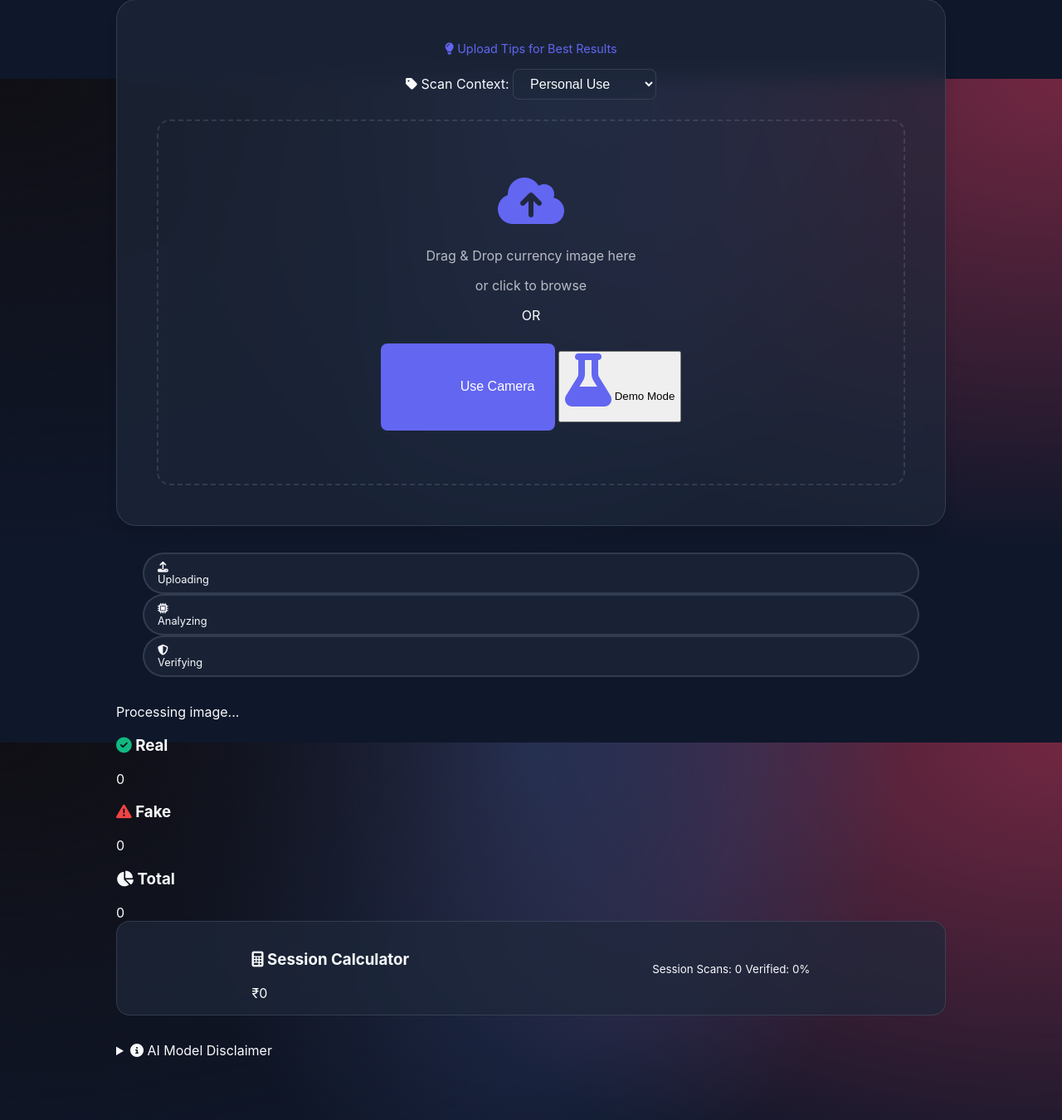
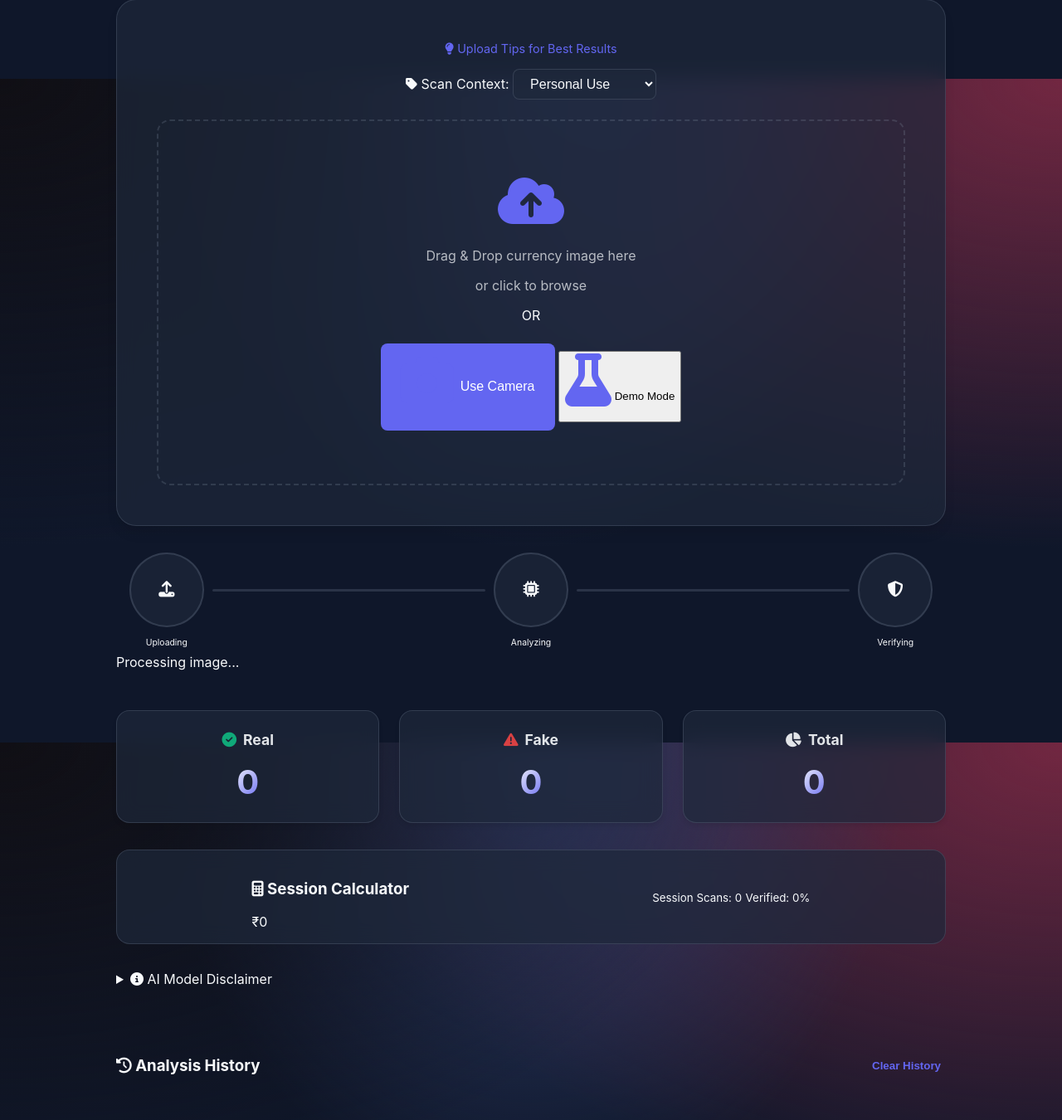
Before and after one commit to whenvanshcodes/counterfietteam, a Flask app: page / in a window 1280 px wide. Shown: the part 705-2055 px from the top of the page at 83% size. Run offline with Flask 3, Linux system fonts and the light colour scheme; parts of the project's set-up code (start-up, migrations or seed data) failed here and were passed over.

Commit message:
Fix visual glitches in Stats and Timeline UI

```diff
--- a/static/style.css
+++ b/static/style.css
@@ -308,42 +308,56 @@ header {
 
 /* Timeline */
 .timeline-container {
+    display: flex;
+    align-items: center;
+    justify-content: space-between;
     margin: 2rem 0;
-    padding: 0 2rem;
-}
-
-.timeline {
-    display: flex;
-    justify-content: space-between;
+    padding: 0 1rem;
     position: relative;
-}
-
-.timeline::before {
-    content: '';
-    position: absolute;
-    top: 50%;
-    left: 0;
-    right: 0;
-    height: 2px;
-    background: var(--border-color);
-    z-index: 0;
 }
 
 .timeline-step {
     background: var(--card-bg);
-    padding: 0.5rem 1rem;
-    border-radius: 2rem;
+    z-index: 2;
+    padding: 0.8rem;
+    border-radius: 50%; /* Make them circular or rounded */
     border: 2px solid var(--border-color);
-    z-index: 1;
-    font-size: 0.8rem;
-    color: var(--text-color);
+    display: flex;
+    flex-direction: column;
+    align-items: center;
+    justify-content: center;
+    width: 60px;
+    height: 60px;
+    text-align: center;
     transition: all 0.3s ease;
+}
+
+.timeline-step .step-icon {
+    font-size: 1.2rem;
+    margin-bottom: 2px;
+}
+
+.timeline-step .step-label {
+    font-size: 0.65rem;
+    position: absolute;
+    bottom: -25px;
+    width: 100px;
+    text-align: center;
+}
+
+.timeline-line {
+    flex: 1;
+    height: 3px;
+    background: var(--border-color);
+    margin: 0 10px;
+    border-radius: 2px;
+    transition: background 0.5s ease;
 }
 
 .timeline-step.active {
     border-color: var(--primary-color);
     color: var(--primary-color);
-    font-weight: bold;
+    box-shadow: 0 0 15px rgba(99, 102, 241, 0.3);
     transform: scale(1.1);
 }
 
@@ -351,6 +365,55 @@ header {
     border-color: var(--success-color);
     background: var(--success-color);
     color: white;
+}
+
+.timeline-line.active {
+    background: linear-gradient(90deg, var(--success-color), var(--primary-color));
+}
+
+/* Stats Dashboard */
+.stats-container {
+    display: flex;
+    justify-content: space-between;
+    gap: 1.5rem;
+    margin: 3rem 0 2rem;
+}
+
+.stat-card {
+    flex: 1;
+    background: var(--card-bg);
+    padding: 1.5rem;
+    border-radius: 1rem;
+    text-align: center;
+    border: 1px solid var(--border-color);
+    box-shadow: var(--shadow-md);
+    transition: transform 0.2s, box-shadow 0.2s;
+    backdrop-filter: blur(12px);
+}
+
+.stat-card:hover {
+    transform: translateY(-5px);
+    box-shadow: var(--shadow-lg);
+    border-color: var(--primary-color);
+}
+
+.stat-card h3 {
+    margin: 0 0 1rem 0;
+    font-size: 1.1rem;
+    color: var(--text-color);
+    opacity: 0.9;
+    display: flex;
+    align-items: center;
+    justify-content: center;
+    gap: 0.5rem;
+}
+
+.stat-card span {
+    font-size: 2.5rem;
+    font-weight: 700;
+    background: linear-gradient(135deg, var(--text-color), var(--primary-color));
+    -webkit-background-clip: text;
+    -webkit-text-fill-color: transparent;
 }
 
 /* Loading State */
```
